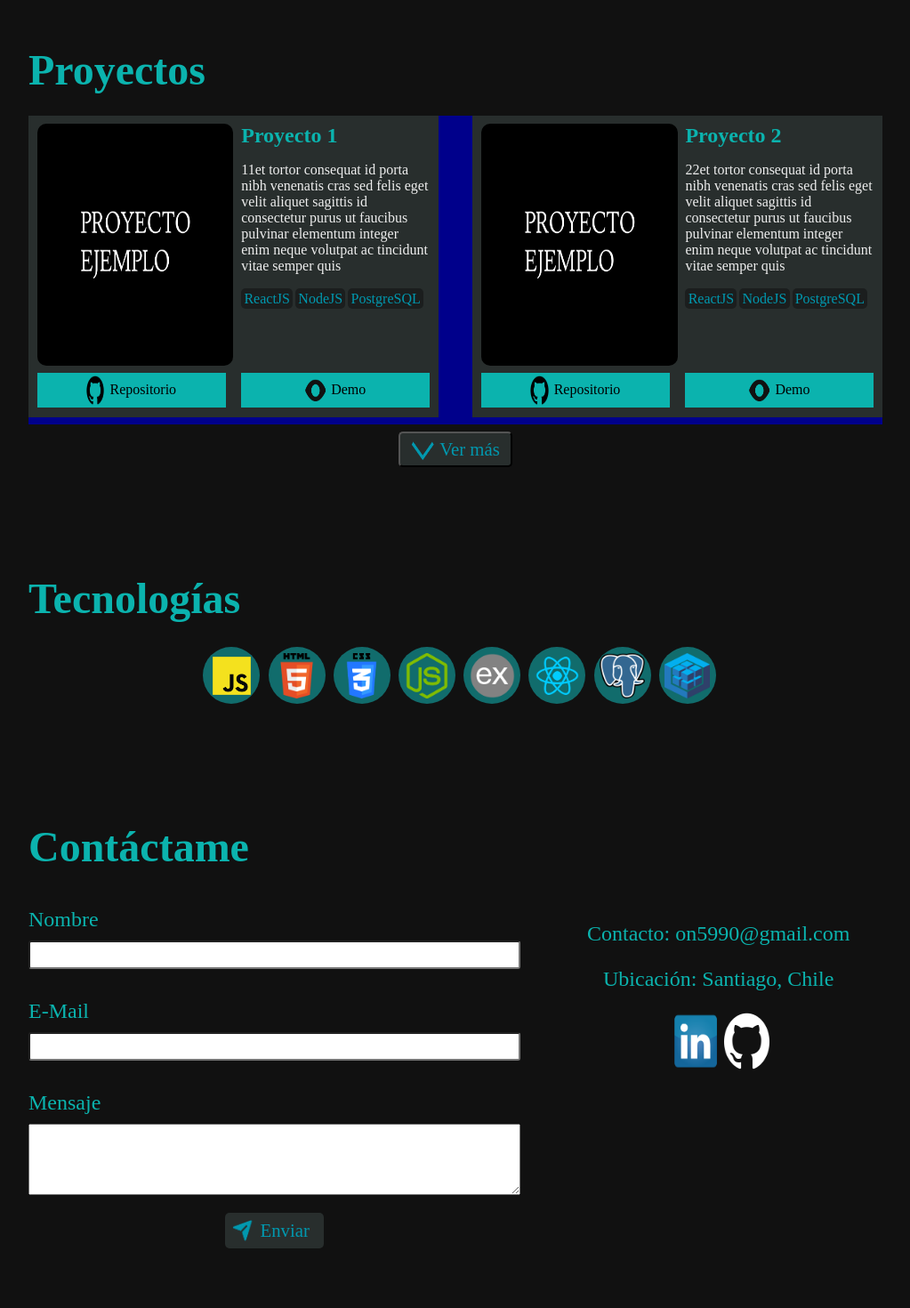
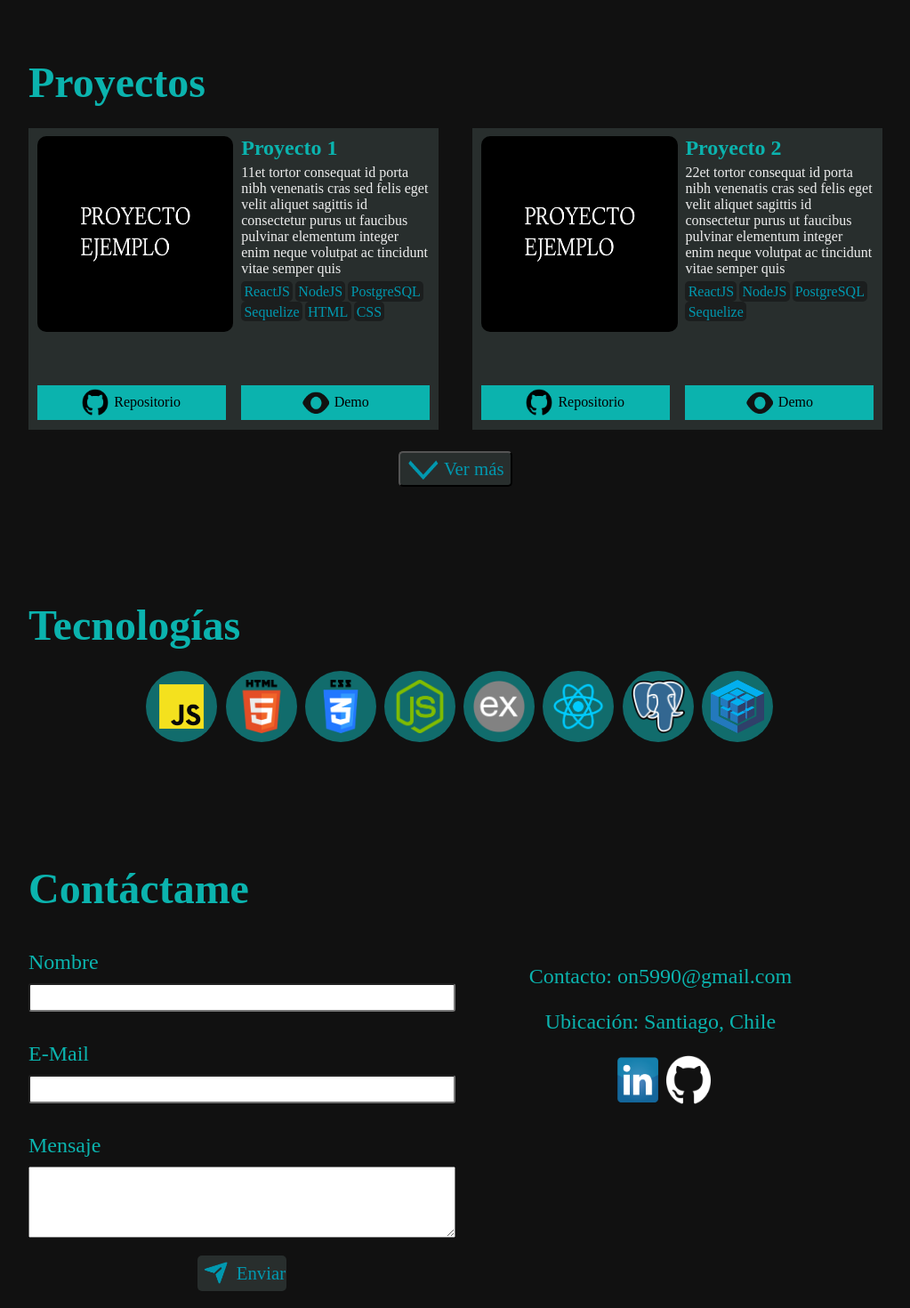
Before and after one commit to on5990/pf-01, a Next.js app: page / in a window 1280 px wide. Shown: the part 780-2250 px from the top of the page at 89% size, without its empty margins (160-1183 px from the left). Built offline with nearby package versions, Linux system fonts and the light colour scheme.

Commit message:
Fix style

```diff
--- a/data/info.json
+++ b/data/info.json
@@ -5,11 +5,13 @@
       "name": "Proyecto 1",
       "description": "11et tortor consequat id porta nibh venenatis cras sed felis eget velit aliquet sagittis id consectetur purus ut faucibus pulvinar elementum integer enim neque volutpat ac tincidunt vitae semper quis",
       "image": "/logos/git_logo1.png",
-      "tech-used": [
+      "techUsed": [
         { "name": "ReactJS" },
         { "name": "NodeJS" },
         { "name": "PostgreSQL" },
-        { "name": "Sequelize" }
+        { "name": "Sequelize" },
+        { "name": "HTML" },
+        { "name": "CSS" }
       ],
       "repoLink": "https://github.com/on5990",
       "demoLink": "https://github.com/on5990"
@@ -19,7 +21,7 @@
       "name": "Proyecto 2",
       "description": "22et tortor consequat id porta nibh venenatis cras sed felis eget velit aliquet sagittis id consectetur purus ut faucibus pulvinar elementum integer enim neque volutpat ac tincidunt vitae semper quis",
       "image": "/logos/git_logo1.png",
-      "tech-used": [
+      "techUsed": [
         { "name": "ReactJS" },
         { "name": "NodeJS" },
         { "name": "PostgreSQL" },
@@ -33,7 +35,7 @@
       "name": "Proyecto 3",
       "description": "33et tortor consequat id porta nibh venenatis cras sed felis eget velit aliquet sagittis id consectetur purus ut faucibus pulvinar elementum integer enim neque volutpat ac tincidunt vitae semper quis",
       "image": "/logos/git_logo1.png",
-      "tech-used": [
+      "techUsed": [
         { "name": "ReactJS" },
         { "name": "NodeJS" },
         { "name": "PostgreSQL" },
@@ -47,7 +49,7 @@
       "name": "Proyecto 4",
       "description": "44et tortor consequat id porta nibh venenatis cras sed felis eget velit aliquet sagittis id consectetur purus ut faucibus pulvinar elementum integer enim neque volutpat ac tincidunt vitae semper quis",
       "image": "/logos/git_logo1.png",
-      "tech-used": [
+      "techUsed": [
         { "name": "ReactJS" },
         { "name": "NodeJS" },
         { "name": "PostgreSQL" },
--- a/src/components/Projects.jsx
+++ b/src/components/Projects.jsx
@@ -7,6 +7,7 @@ function Projects({ refProp, data }) {
   const [showSeemore, setShowSeeMore] = useState(false);
   const [showSeeLess, setShowSeeLess] = useState(false);
   const showMore = () => {
+    console.log("AAAAAAAAAAAAAAAAAAAAAAAAAAAAaa");
     setMaxAmount((prev) => {
       return prev + 2;
     });
@@ -64,6 +65,16 @@ function Projects({ refProp, data }) {
   );
 }
 function Project({ data }) {
+  const goToLink = (givenLink) => {
+    console.log("HHHHHHHHHHHHHHHHHHHHHHHHHHHHHHhhhhh");
+    let newLink = document.createElement("a");
+    newLink.href = givenLink;
+    newLink.style.display = "none";
+    newLink.target = "_blank";
+    document.body.appendChild(newLink);
+    newLink.click();
+    document.body.removeChild(newLink);
+  };
   return (
     <>
       <div className="project">
@@ -75,25 +86,33 @@ function Project({ data }) {
             <h1>{data.name}</h1>
             <p>{data.description}</p>
             <div className="tags-container">
-              <div className="tag">ReactJS</div>
+              {data.techUsed &&
+                data.techUsed.map((item) => {
+                  return <div className="tag">{item.name}</div>;
+                })}
+              {/* <div className="tag">ReactJS</div>
               <div className="tag">NodeJS</div>
-              <div className="tag">PostgreSQL</div>
+              <div className="tag">PostgreSQL</div> */}
             </div>
           </div>
         </div>
         <div className="button-container">
-          <button>
+          <button
+          // onClick={goToLink(data.repoLink)}
+          >
             <div className="git-logo-div">
               <Image src={data.image} alt="Github" fill />
             </div>
             <p>Repositorio</p>
           </button>
-          <button>
+          <button
+          // onClick={goToLink(data.demoLink)}
+          >
             <div className="eye-logo-div">
               <Image
                 className="proy-image"
                 src="/icons/eye.png"
-                alt="Github"
+                alt="Demo"
                 fill
               />
             </div>
--- a/styles/css/main.css
+++ b/styles/css/main.css
@@ -7,7 +7,7 @@ header {
   background-color: #111111;
   height: 5vh;
   width: 100%;
-  min-height: 20px;
+  min-height: 35px;
   position: fixed;
   border-bottom: 2px solid #0198af;
 }
@@ -24,11 +24,12 @@ header nav ul {
   margin: 0;
   padding: 0;
   width: 60%;
+  min-width: 400px;
   height: 100%;
   list-style: none;
   display: flex;
   align-items: flex-end;
-  justify-content: space-between;
+  justify-content: space-around;
   flex-wrap: wrap;
   transform: scale(1);
 }
@@ -40,6 +41,11 @@ header nav ul li {
 header nav ul li:hover {
   color: #118e75;
 }
+@media (orientation: portrait) {
+  header nav ul li {
+    font-size: 1.1rem;
+  }
+}
 
 .about-div {
   padding-top: 30vh;
@@ -47,12 +53,25 @@ header nav ul li:hover {
   margin-bottom: 25vh;
   height: auto;
   width: 40vw;
+  min-width: 300px;
+}
+@media (orientation: portrait) {
+  .about-div {
+    margin-left: 5%;
+    margin-right: 3%;
+    width: 90%;
+  }
 }
 .about-div h1 {
   margin: 0;
   padding: 0;
   color: #0bb3ae;
   font-size: 3.5rem;
+}
+@media (orientation: portrait) {
+  .about-div h1 {
+    font-size: 3rem;
+  }
 }
 .about-div h2 {
   margin: 0;
@@ -61,12 +80,22 @@ header nav ul li:hover {
   color: #eeeeee;
   font-size: 2rem;
 }
+@media (orientation: portrait) {
+  .about-div h2 {
+    font-size: 1.5rem;
+  }
+}
 .about-div p {
   margin: 0;
   padding: 0;
   margin-top: 2vh;
   color: #eeeeee;
   font-size: 1.3rem;
+}
+@media (orientation: portrait) {
+  .about-div p {
+    font-size: 1.2rem;
+  }
 }
 .about-div button {
   display: flex;
@@ -85,8 +114,8 @@ header nav ul li:hover {
   box-shadow: 0 0 5px #0bb3ae;
 }
 .about-div button .icon-div {
-  width: 2vw;
-  height: 3vh;
+  width: 30px;
+  height: 30px;
   position: relative;
 }
 .about-div button p {
@@ -99,7 +128,7 @@ header nav ul li:hover {
 .projects-div {
   margin-left: 15%;
   margin-right: 10%;
-  padding-top: 5vh;
+  padding-top: 6vh;
   display: flex;
   flex-direction: column;
   justify-content: center;
@@ -108,6 +137,13 @@ header nav ul li:hover {
   width: 75%;
   margin-bottom: 10vh;
 }
+@media (orientation: portrait) {
+  .projects-div {
+    margin-left: 5%;
+    margin-right: 3%;
+    width: 90%;
+  }
+}
 .projects-div h1 {
   color: #0bb3ae;
   align-self: flex-start;
@@ -115,9 +151,14 @@ header nav ul li:hover {
   padding: 0;
   font-size: 3rem;
 }
+@media (orientation: portrait) {
+  .projects-div h1 {
+    font-size: 2rem;
+    text-align: center;
+  }
+}
 .projects-div .projects-container {
   margin-top: 3vh;
-  background: darkblue;
   display: flex;
   height: 100%;
   width: 100%;
@@ -130,6 +171,8 @@ header nav ul li:hover {
   cursor: pointer;
   color: #0198af;
   width: 10vw;
+  min-width: fit-content;
+  min-height: 30px;
   height: 5vh;
   font-family: "Times New Roman";
   font-size: 1.3rem;
@@ -144,8 +187,8 @@ header nav ul li:hover {
   box-shadow: 0 0 5px #0bb3ae;
 }
 .projects-div .btn .icon-div {
-  width: 2vw;
-  height: 3vh;
+  width: 35px;
+  height: 25px;
   margin-right: 0.5vw;
   position: relative;
 }
@@ -154,8 +197,10 @@ header nav ul li:hover {
   background: #282e2d;
   height: 40vh;
   width: 46%;
+  min-width: 350px;
+  min-height: 250px;
   padding: 1%;
-  margin-bottom: 1vh;
+  margin-bottom: 2vh;
 }
 .project .project-content {
   display: flex;
@@ -167,12 +212,18 @@ header nav ul li:hover {
 .project .project-content .image-container {
   height: 100%;
   width: 50%;
+  max-height: 220px;
   position: relative;
   border-radius: 10px;
   overflow: hidden;
 }
+@media (orientation: portrait) {
+  .project .project-content .image-container {
+    max-height: 180px;
+  }
+}
 .project .project-content .text-container {
-  height: 100%;
+  height: auto;
   width: 50%;
   padding-left: 2%;
   box-sizing: border-box;
@@ -180,14 +231,29 @@ header nav ul li:hover {
 .project .project-content .text-container h1 {
   font-size: 1.5rem;
 }
+@media (orientation: portrait) {
+  .project .project-content .text-container h1 {
+    font-size: 1.2rem;
+  }
+}
 .project .project-content .text-container p {
   color: #eeeeee;
+  margin: 0;
+  padding: 0;
+  margin-bottom: 5px;
+  margin-top: 5px;
+}
+@media (orientation: portrait) {
+  .project .project-content .text-container p {
+    font-size: 0.9rem;
+  }
 }
 .project .button-container {
   display: flex;
   justify-content: space-between;
   height: 12%;
   width: 100%;
+  min-height: 30px;
   margin-top: 1vh;
 }
 .project .button-container button {
@@ -224,34 +290,55 @@ header nav ul li:hover {
   height: 1rem;
   padding: 0.2rem;
 }
+@media (orientation: portrait) {
+  .tags-container .tag {
+    font-size: 0.9rem;
+  }
+}
 
 .git-logo-div {
-  height: 90%;
-  width: 1.6vw;
+  height: 30px;
+  width: 30px;
   position: relative;
   margin-right: 3%;
 }
 
 .eye-logo-div {
-  height: 70%;
-  width: 1.8vw;
+  height: 25px;
+  width: 30px;
   position: relative;
   margin-right: 3%;
+}
+
+a {
+  text-decoration: none;
 }
 
 .tech-div {
   padding-left: 15%;
   margin-right: 10%;
-  padding-top: 5vh;
+  padding-top: 6vh;
   width: 75%;
   height: auto;
   margin-bottom: 10vh;
+}
+@media (orientation: portrait) {
+  .tech-div {
+    padding-left: 5%;
+    margin-right: 3%;
+    width: 90%;
+  }
 }
 .tech-div h1 {
   color: #0bb3ae;
   margin: 0;
   padding: 0;
   font-size: 3rem;
+}
+@media (orientation: portrait) {
+  .tech-div h1 {
+    font-size: 2rem;
+  }
 }
 .tech-div ul {
   margin-top: 3vh;
@@ -277,26 +364,42 @@ header nav ul li:hover {
   align-items: center;
   justify-content: center;
   width: 5vw;
+  min-height: 80px;
+  min-width: 80px;
 }
 .tech-div ul li .image-container {
   height: 4vw;
   width: 4vw;
+  min-height: 60px;
+  min-width: 60px;
   position: relative;
 }
 
 .contact-div {
   padding-left: 15%;
   margin-right: 10%;
-  padding-top: 5vh;
+  padding-top: 6vh;
   width: 75%;
   height: auto;
   margin-bottom: 10vh;
+}
+@media (orientation: portrait) {
+  .contact-div {
+    padding-left: 5%;
+    margin-right: 3%;
+    width: 90%;
+  }
 }
 .contact-div h1 {
   color: #0bb3ae;
   margin: 0;
   padding: 0;
   font-size: 3rem;
+}
+@media (orientation: portrait) {
+  .contact-div h1 {
+    font-size: 2rem;
+  }
 }
 .contact-div .content {
   display: flex;
@@ -305,13 +408,20 @@ header nav ul li:hover {
   margin-top: 3vh;
   width: 100%;
   height: auto;
+  flex-wrap: wrap;
   min-height: 20vh;
 }
 .contact-div .content .form {
   display: flex;
   flex-direction: column;
-  width: 60%;
+  width: 50%;
+  min-width: 300px;
   height: 100%;
+}
+@media (orientation: portrait) {
+  .contact-div .content .form {
+    width: 100%;
+  }
 }
 .contact-div .content .form label {
   font-size: 1.5rem;
@@ -370,6 +480,7 @@ header nav ul li:hover {
 }
 .contact-div .content .form .submit-div {
   width: 100%;
+  margin-bottom: 3vh;
   display: flex;
   align-items: center;
   justify-content: center;
@@ -379,6 +490,8 @@ header nav ul li:hover {
   align-items: center;
   height: 5vh;
   width: 20%;
+  min-width: 100px;
+  min-height: 35px;
   color: #0198af;
   margin-top: 1vh;
   background: #282e2d;
@@ -396,6 +509,8 @@ header nav ul li:hover {
 .contact-div .content .form .submit-div .submit-btn .icon-div {
   width: 2vw;
   height: 3vh;
+  min-width: 30px;
+  min-height: 25px;
   margin-left: 0.2vw;
   margin-right: 0.5vw;
   position: relative;
@@ -406,9 +521,15 @@ header nav ul li:hover {
   box-sizing: border-box;
   height: 100%;
 }
+@media (orientation: portrait) {
+  .contact-div .content .contact {
+    width: 100%;
+  }
+}
 .contact-div .content .contact p {
   color: #0bb3ae;
   font-size: 1.5rem;
+  min-width: 200px;
   text-align: center;
 }
 .contact-div .content .contact .links-div {
@@ -421,8 +542,8 @@ header nav ul li:hover {
 .contact-div .content .contact .links-div .logo-div {
   cursor: pointer;
   margin-left: 0.5vw;
-  width: 4vw;
-  height: 8vh;
+  min-width: 50px;
+  min-height: 55px;
   position: relative;
 }
 
--- a/styles/sass/contact.scss
+++ b/styles/sass/contact.scss
@@ -1,15 +1,23 @@
 .contact-div {
   padding-left: 15%;
   margin-right: 10%;
-  padding-top: 5vh;
+  padding-top: 6vh;
   width: 75%;
   height: auto;
   margin-bottom: 10vh;
+  @media (orientation: portrait) {
+    padding-left: 5%;
+    margin-right: 3%;
+    width: 90%;
+  }
   h1 {
     color: $green-1;
     margin: 0;
     padding: 0;
     font-size: 3rem;
+    @media (orientation: portrait) {
+      font-size: 2rem;
+    }
   }
   .content {
     // background: green;
@@ -19,13 +27,18 @@
     margin-top: 3vh;
     width: 100%;
     height: auto;
+    flex-wrap: wrap;
     min-height: 20vh;
     .form {
       display: flex;
       flex-direction: column;
       // background: blue;
-      width: 60%;
+      width: 50%;
+      min-width: 300px;
       height: 100%;
+      @media (orientation: portrait) {
+        width: 100%;
+      }
       label {
         font-size: 1.5rem;
         color: $green-1;
@@ -62,10 +75,6 @@
           box-shadow: 0 0 10px 2px $green-1;
         }
       }
-      // br {
-      //   margin: 0;
-      //   padding: 0;
-      // }
       .error {
         margin: 0;
         padding: 0;
@@ -89,6 +98,7 @@
       }
       .submit-div {
         width: 100%;
+        margin-bottom: 3vh;
         display: flex;
         align-items: center;
         justify-content: center;
@@ -97,6 +107,8 @@
           align-items: center;
           height: 5vh;
           width: 20%;
+          min-width: 100px;
+          min-height: 35px;
           color: $blue-1;
           margin-top: 1vh;
           background: $dark-4;
@@ -113,6 +125,8 @@
           .icon-div {
             width: 2vw;
             height: 3vh;
+            min-width: 30px;
+            min-height: 25px;
             margin-left: 0.2vw;
             margin-right: 0.5vw;
             position: relative;
@@ -126,9 +140,13 @@
       margin-left: 3vw;
       box-sizing: border-box;
       height: 100%;
+      @media (orientation: portrait) {
+        width: 100%;
+      }
       p {
         color: $green-1;
         font-size: 1.5rem;
+        min-width: 200px;
         text-align: center;
       }
       .links-div {
@@ -142,8 +160,8 @@
           cursor: pointer;
           margin-left: 0.5vw;
           // background: darkgray;
-          width: 4vw;
-          height: 8vh;
+          min-width: 50px;
+          min-height: 55px;
           position: relative;
         }
       }
--- a/styles/sass/projects.scss
+++ b/styles/sass/projects.scss
@@ -1,7 +1,7 @@
 .projects-div {
   margin-left: 15%;
   margin-right: 10%;
-  padding-top: 5vh;
+  padding-top: 6vh;
   display: flex;
   flex-direction: column;
   justify-content: center;
@@ -9,6 +9,11 @@
   height: auto;
   width: 75%;
   margin-bottom: 10vh;
+  @media (orientation: portrait) {
+    margin-left: 5%;
+    margin-right: 3%;
+    width: 90%;
+  }
   // background: purple;
   h1 {
     color: $green-1;
@@ -16,10 +21,14 @@
     margin: 0;
     padding: 0;
     font-size: 3rem;
+    @media (orientation: portrait) {
+      font-size: 2rem;
+      text-align: center;
+    }
   }
   .projects-container {
     margin-top: 3vh;
-    background: darkblue;
+    // background: darkblue;
     display: flex;
     height: 100%;
     width: 100%;
@@ -32,6 +41,8 @@
     cursor: pointer;
     color: $blue-1;
     width: 10vw;
+    min-width: fit-content;
+    min-height: 30px;
     height: 5vh;
     font-family: $font-1;
     font-size: 1.3rem;
@@ -45,8 +56,8 @@
       box-shadow: 0 0 5px $green-1;
     }
     .icon-div {
-      width: 2vw;
-      height: 3vh;
+      width: 35px;
+      height: 25px;
       margin-right: 0.5vw;
       position: relative;
     }
@@ -56,8 +67,11 @@
   background: $dark-4;
   height: 40vh;
   width: 46%;
+  min-width: 350px;
+  min-height: 250px;
+  // min-height: fit-content;
   padding: 1%;
-  margin-bottom: 1vh;
+  margin-bottom: 2vh;
   // background: yellow;
   .project-content {
     display: flex;
@@ -66,25 +80,41 @@
     // background: green;
     width: 100%;
     height: 85%;
+    // min-height: fit-content;
     .image-container {
       // background: darkgoldenrod;
       height: 100%;
       width: 50%;
+      max-height: 220px;
       position: relative;
       border-radius: 10px;
       overflow: hidden;
+      @media (orientation: portrait) {
+        max-height: 180px;
+      }
     }
     .text-container {
-      height: 100%;
+      height: auto;
       width: 50%;
       padding-left: 2%;
       box-sizing: border-box;
+      // min-height: fit-content;
       // background: darkmagenta;
       h1 {
         font-size: 1.5rem;
+        @media (orientation: portrait) {
+          font-size: 1.2rem;
+        }
       }
       p {
         color: $light-1;
+        margin: 0;
+        padding: 0;
+        margin-bottom: 5px;
+        margin-top: 5px;
+        @media (orientation: portrait) {
+          font-size: 0.9rem;
+        }
       }
     }
   }
@@ -94,6 +124,7 @@
     justify-content: space-between;
     height: 12%;
     width: 100%;
+    min-height: 30px;
     margin-top: 1vh;
     button {
       color: $dark-1;
@@ -128,18 +159,24 @@
     width: fit-content;
     height: 1rem;
     padding: 0.2rem;
+    @media (orientation: portrait) {
+      font-size: 0.9rem;
+    }
   }
 }
 .git-logo-div {
-  height: 90%;
-  width: 1.6vw;
+  height: 30px;
+  width: 30px;
   position: relative;
   margin-right: 3%;
 }
 
 .eye-logo-div {
-  height: 70%;
-  width: 1.8vw;
+  height: 25px;
+  width: 30px;
   position: relative;
   margin-right: 3%;
 }
+a {
+  text-decoration: none;
+}
--- a/styles/sass/tech.scss
+++ b/styles/sass/tech.scss
@@ -1,15 +1,23 @@
 .tech-div {
   padding-left: 15%;
   margin-right: 10%;
-  padding-top: 5vh;
+  padding-top: 6vh;
   width: 75%;
   height: auto;
   margin-bottom: 10vh;
+  @media (orientation: portrait) {
+    padding-left: 5%;
+    margin-right: 3%;
+    width: 90%;
+  }
   h1 {
     color: $green-1;
     margin: 0;
     padding: 0;
     font-size: 3rem;
+    @media (orientation: portrait) {
+      font-size: 2rem;
+    }
   }
   ul {
     margin-top: 3vh;
@@ -35,9 +43,13 @@
       align-items: center;
       justify-content: center;
       width: 5vw;
+      min-height: 80px;
+      min-width: 80px;
       .image-container {
         height: 4vw;
         width: 4vw;
+        min-height: 60px;
+        min-width: 60px;
         position: relative;
       }
     }
```
Also changed, not shown: styles/sass/about.scss (+17 -2 lines), styles/sass/header.scss (+7 -2 lines), 1 other file (tests, documents, lock files or other folders).
